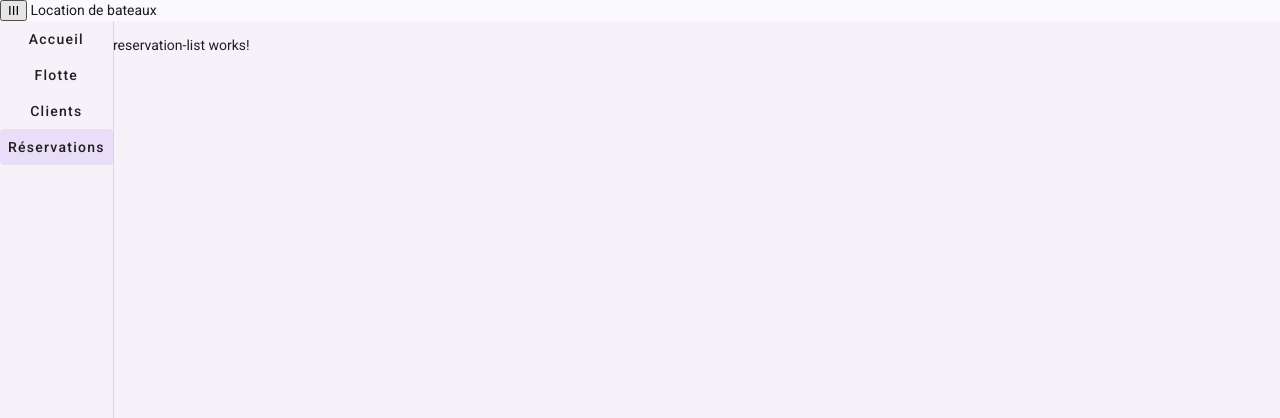
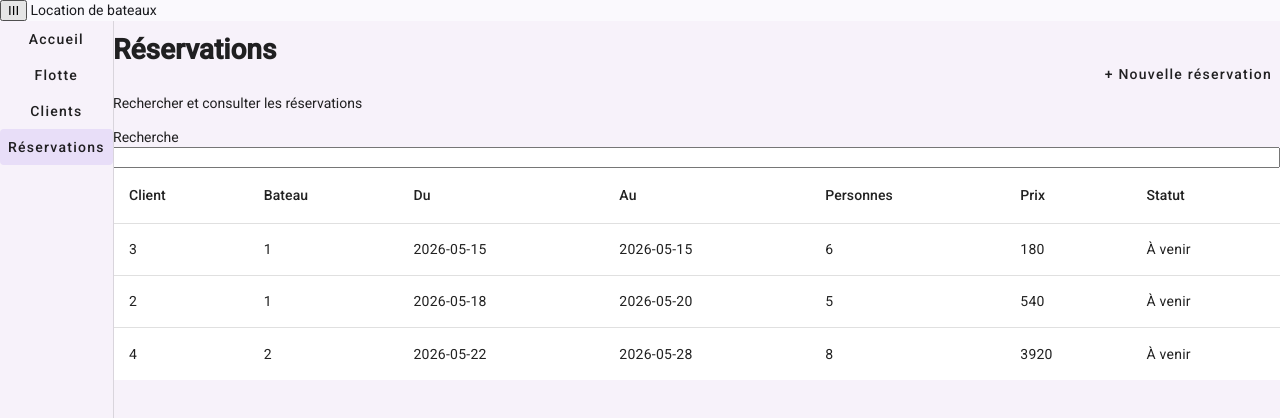
Before and after one commit to tuturmann/boat-rental-angular, an Angular app: page /reservations in a window 1280 px wide. Shown: the top 418 px of the page. Built offline with nearby package versions, Linux system fonts and the light colour scheme; data requests are answered from the project's data file.

Commit message:
feat: add reservations page

```diff
--- a/src/app/routes/reservations/reservation-list/reservation-list.html
+++ b/src/app/routes/reservations/reservation-list/reservation-list.html
@@ -1 +1,53 @@
-<p>reservation-list works!</p>
+<div class="top-bar">
+    <div class="page-description">
+        <h1>Réservations</h1>
+        <p>Rechercher et consulter les réservations</p>
+    </div>
+    <button mat-button type="button" routerLink="ajouter">+ Nouvelle réservation</button>
+</div>
+<div class="searchbar">
+    <label for="site-search">Recherche</label>
+    <input type="search"/>
+</div>
+<table mat-table [dataSource]="reservationsList">
+    <ng-container matColumnDef="client" >
+        <th mat-header-cell *matHeaderCellDef>Client</th>
+        <td mat-cell *matCellDef="let reservation" class="highlight"> {{reservation.client}}</td>
+    </ng-container>
+    <ng-container matColumnDef="bateau">
+        <th mat-header-cell *matHeaderCellDef>Bateau</th>
+        <td mat-cell *matCellDef="let reservation"> {{reservation.bateau}}</td>
+    </ng-container>
+    <ng-container matColumnDef="debut">
+        <th mat-header-cell *matHeaderCellDef>Du</th>
+        <td mat-cell *matCellDef="let reservation"> {{reservation.debut}}</td>
+    </ng-container>
+    <ng-container matColumnDef="fin">
+        <th mat-header-cell *matHeaderCellDef>Au</th>
+        <td mat-cell *matCellDef="let reservation"> {{reservation.fin}}</td>
+        </ng-container>
+    <ng-container matColumnDef="personnes">
+        <th mat-header-cell *matHeaderCellDef>Personnes</th>
+        <td mat-cell *matCellDef="let reservation"> {{reservation.personnes}}</td>
+        </ng-container>
+    <ng-container matColumnDef="prix">
+        <th mat-header-cell *matHeaderCellDef>Prix</th>
+        <td mat-cell *matCellDef="let reservation"> {{reservation.prix}}</td>
+        </ng-container>
+    <ng-container matColumnDef="statut">
+        <th mat-header-cell *matHeaderCellDef>Statut</th>
+        <td mat-cell *matCellDef="let reservation"> {{ reservation.statut }} </td>
+    </ng-container>
+    <ng-container matColumnDef="actions">
+        <th mat-header-cell *matHeaderCellDef>Actions</th>
+        <td mat-cell *matCellDef="let reservation">
+            <button mat-button (click)="onDelete(reservation)" class="{{reservationToDelete == reservation ? 'second-click' : 'first-click'}}">DELETE</button>
+        </td>
+    </ng-container>
+
+
+    <tr mat-header-row *matHeaderRowDef="colonnes"></tr>
+    <tr mat-row *matRowDef="let row; columns: colonnes"></tr>
+
+
+</table>
--- a/src/app/routes/reservations/reservation-list/reservation-list.ts
+++ b/src/app/routes/reservations/reservation-list/reservation-list.ts
@@ -1,9 +1,54 @@
-import { Component } from '@angular/core';
+import { Component, inject } from '@angular/core';
+import { ReservationsService } from '../services/reservations';
+import { MatTableDataSource, MatTableModule } from '@angular/material/table';
+import { RouterLink } from '@angular/router';
+import { MatButton } from '@angular/material/button';
+
+export interface Reservation {
+  id: number;
+  client: number;
+  bateau: number;
+  debut: Date;
+  fin: Date;
+  personnes: number;
+  prix: number;
+  statut: "À venir" | "En cours" | "Passé";
+}
 
 @Component({
-  imports: [],
+  imports: [MatTableModule, RouterLink, MatButton],
   selector: 'app-reservation-list',
   styleUrl: './reservation-list.scss',
   templateUrl: './reservation-list.html',
 })
-export class ReservationList {}
+
+
+export class ReservationList {
+  private reservationsService = inject(ReservationsService);
+  public reservationsList = new MatTableDataSource<Reservation>([]);
+
+  reservationToDelete : Reservation | null = null;
+
+  colonnes: string[] = ['client', 'bateau', 'debut', 'fin', 'personnes', 'prix', 'statut'];
+
+  ngOnInit(): void {
+    this.loadReservation();
+  }
+
+  loadReservation(): void {
+  this.reservationsService.getReservation().subscribe(bateaux => {
+    this.reservationsList.data = bateaux;
+  });
+}
+
+  onDelete(reservation: Reservation){
+    if (this.reservationToDelete == reservation) {
+      this.reservationsService.deleteReservation(reservation).subscribe(deletion => {console.log(deletion)});
+      this.loadReservation();
+    }
+    else {
+      this.reservationToDelete = reservation;
+      return;
+    }
+  }
+}
--- a/src/app/routes/reservations/services/reservations.ts
+++ b/src/app/routes/reservations/services/reservations.ts
@@ -1,4 +1,25 @@
-import { Service } from '@angular/core';
+import { Injectable, inject } from '@angular/core';
+import { HttpClient } from '@angular/common/http';
+import { Reservation } from '../reservation-list/reservation-list';
 
-@Service()
-export class Reservations {}
+@Injectable({
+  providedIn: 'root'
+})
+export class ReservationsService {
+  private http = inject(HttpClient);
+
+  private baseUrl = 'http://localhost:3000';
+
+  getReservation() {
+    return this.http.get<Reservation[]>(`${this.baseUrl}/reservationsList`);
+  }
+
+  deleteReservation(reservation: Reservation){
+    return this.http.delete(`${this.baseUrl}/reservationsList/${reservation.id}`);
+  }
+
+  addReservation(nom: string, type: string, capacite: number, longueur: number, tarif: number, caution: number, permis: boolean){
+    const body = { nom, type, capacite, longueur, tarif, caution, permis };
+    return this.http.post<Reservation>(`${this.baseUrl}/reservationsList`, body)
+  }
+}
--- a/src/app/shared/api/db.json
+++ b/src/app/shared/api/db.json
@@ -74,5 +74,34 @@
       "telephone": "0645678901",
       "permis": false
     }
-  ]
+  ],
+  "reservationsList": [
+    {
+        "client": 3,
+        "bateau": 1,
+        "debut": "2026-05-15",
+        "fin": "2026-05-15",
+        "personnes": 6,
+        "prix": 180,
+        "statut": "À venir"
+    },
+    {
+        "client": 2,
+        "bateau": 1,
+        "debut": "2026-05-18",
+        "fin": "2026-05-20",
+        "personnes": 5,
+        "prix": 540,
+        "statut": "À venir"
+    },
+    {
+        "client": 4,
+        "bateau": 2,
+        "debut": "2026-05-22",
+        "fin": "2026-05-28",
+        "personnes": 8,
+        "prix": 3920,
+        "statut": "À venir"
+    }
+    ]
 }
```
